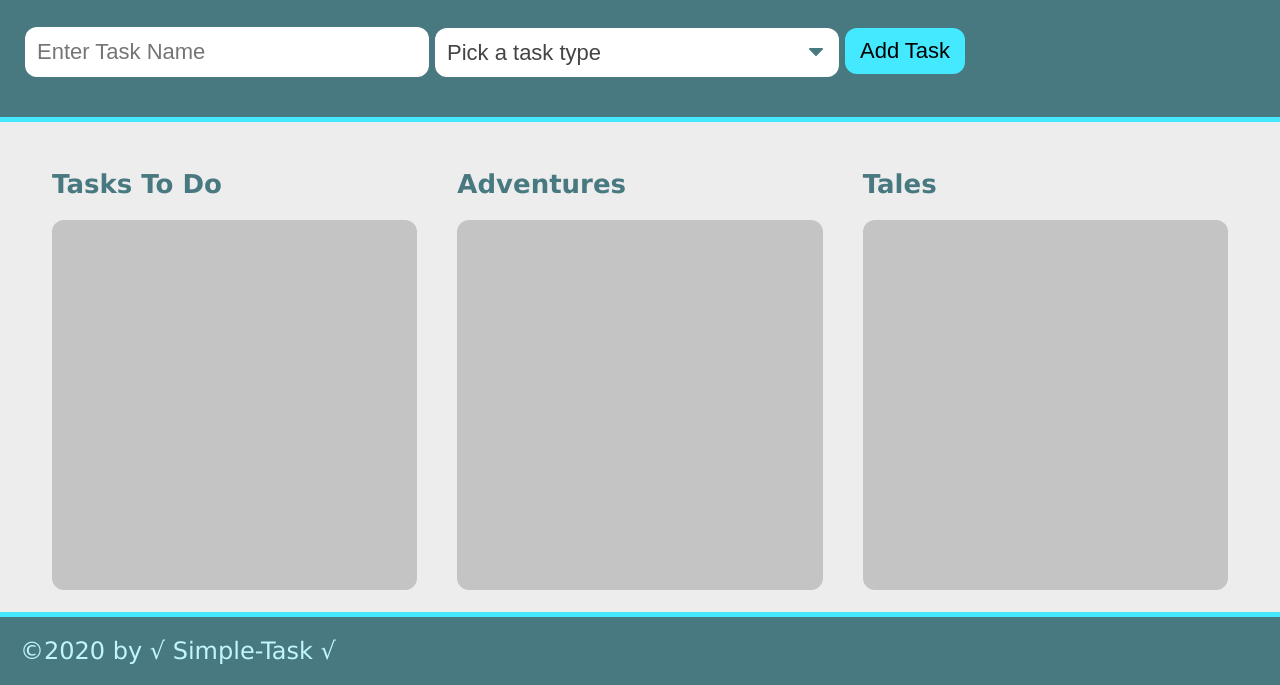
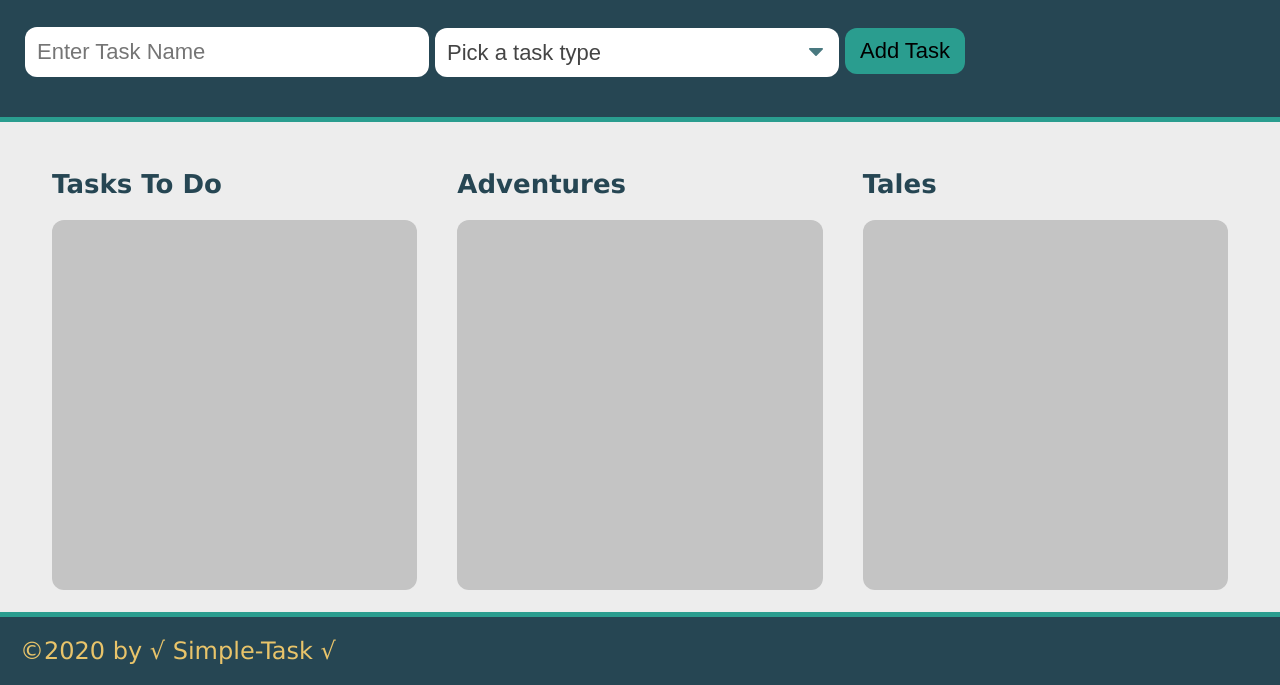
Before and after one commit to jesusmanteca/simple-task, a plain HTML site: page index.html in a window 1280 px wide. Shown: the part 115-800 px from the top of the page. Drawn offline with Linux system fonts and the light colour scheme.

Commit message:
changed some colors around

```diff
--- a/assets/css/style.css
+++ b/assets/css/style.css
@@ -3,10 +3,10 @@
 }
 
 :root {
-  --primary: #44e9ff;
-  --secondary: #497980;
-  --tertiary: rgb(192, 246, 253);
-  /* --grey: #333; */
+  --primary: #2a9d8f;
+  --secondary: #264653;
+  --tertiary: rgb(233, 196, 106);
+  /* --grey: #f4a261; */
   font-size: 62.5%;
 }
 
--- a/assets/js/script.js
+++ b/assets/js/script.js
@@ -1,23 +1,3 @@
-<<<<<<< HEAD
-// ********************************************
-// *********** MAKING TASK ********************
-// ************ BUCKETS ***********************
-// ************** Test ************************
-
-// var taskListWrapperEl = document.querySelector(".task-list-wrapper");
-// var taskInProgressEl = document.createElement("section");
-// taskInProgressEl.className = "task-list-wrapper";
-// taskInProgressEl.innerHTML = '<h2 class="list-title">Hello?</h2>';
-// // list what you're appending to first, then .appendchild, then (what you're appending)
-// var appendTaskList = function (){
-//     taskListWrapperEl.appendChild(taskInProgressEl)
-// }
-// appendTaskList()
-
-
-// ********************************************
-// ********************************************
-=======
 // Column for Adventure
 var tasksInProgressEl = document.querySelector("#tasks-in-progress");
 
@@ -29,7 +9,6 @@ var pageContentEl = document.querySelector("#page-content");
 
 // this is going to keep track of our id's for each task
 var taskIdCounter = 0;
->>>>>>> feature/updating-tasks
 
 // you can use the querySelector to look for something in the html and find it. If it's an id, use a .prefix, if it's a class, use the #prefix - then you can use a built-in property of the DOM element, like .textContent to find the content within the element.
 
```
